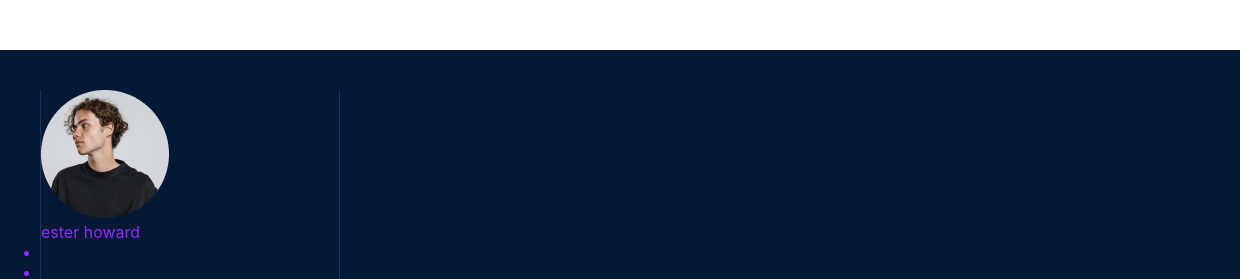
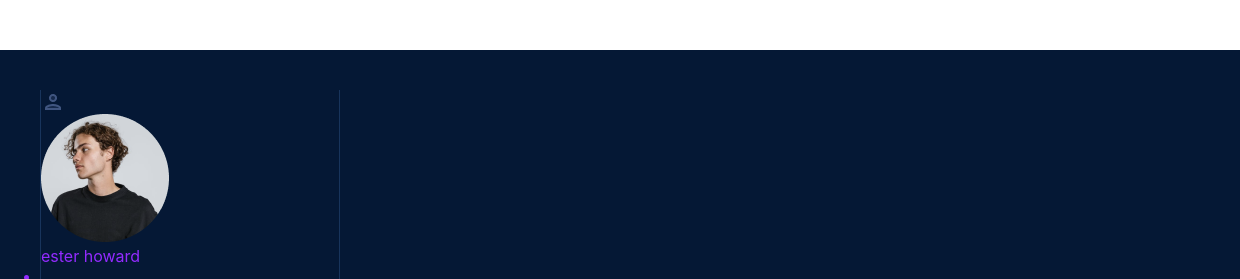
Before and after one commit to elite-coder-5150/one-design-system, a website: page messenger.html in a window 1280 px wide. Shown: the top 279 px of the page, 40-1280 px from the left. Drawn offline with nearby package versions, Linux system fonts and the light colour scheme; files that its build step writes are made by us from their sources.

Commit message:
defined the user icon

```diff
--- a/scss/_icons.scss
+++ b/scss/_icons.scss
@@ -100,3 +100,8 @@
     background: url('../img/underline-icon.png') no-repeat;
     @include size(24, 24);
 }
+
+.user-icon {
+    background: url('../img/messages/user-icon.png')  no-repeat;
+    @include size(24, 24);
+}
```
